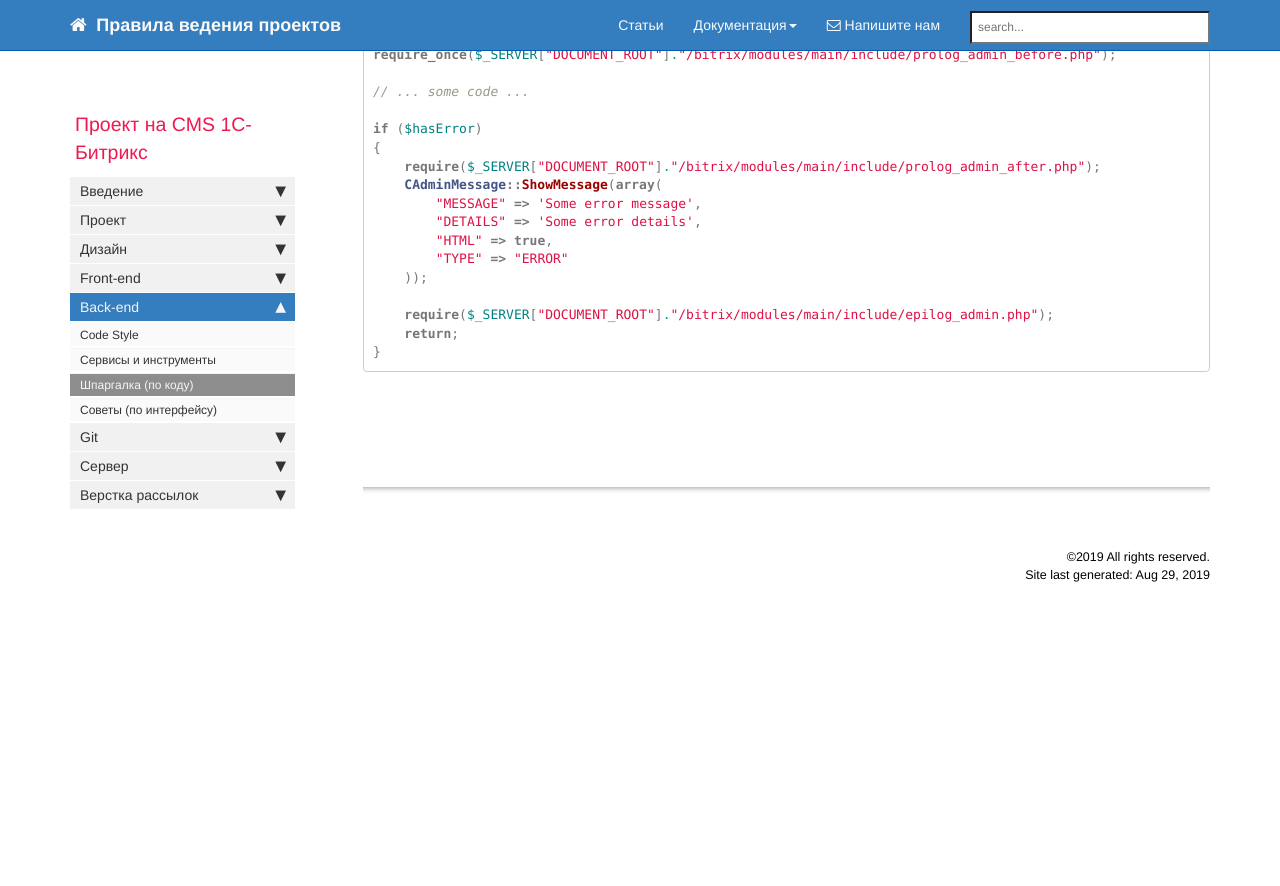
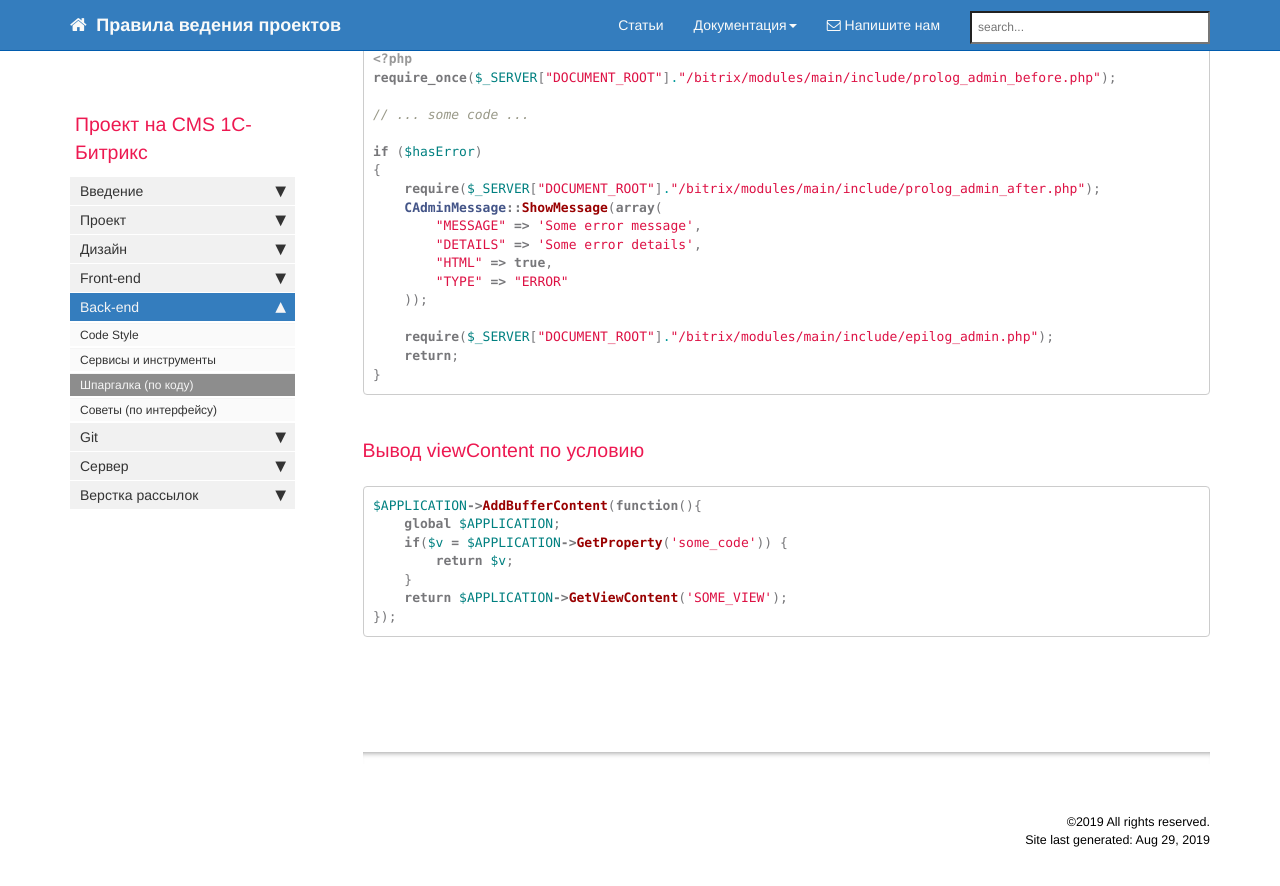
Before and after one commit to gdecider/gdecider.github.io, a Jekyll site: the page built from pages/bx/bx_back-shpora.md, in a window 1280 px wide and 900 px high, scrolled down 15813 px. Shown: the top 886 px of the window. Built offline with Jekyll 4.4.1, drawn with Linux system fonts in a browser that asks for light colours; nearby versions of some CDN libraries; comment, search, counter and statistics services are not loaded; before the commit the page ends 16448 px from its top, so only the background shows below that; some of the changed text lies outside the part shown.

Commit message:
Update bx_back-shpora.md

````diff
--- a/pages/bx/bx_back-shpora.md
+++ b/pages/bx/bx_back-shpora.md
@@ -757,3 +757,15 @@
     return;
 }
 ```
+
+### Вывод viewContent по условию
+
+```php
+$APPLICATION->AddBufferContent(function(){
+    global $APPLICATION;
+    if($v = $APPLICATION->GetProperty('some_code')) {
+        return $v;
+    }
+    return $APPLICATION->GetViewContent('SOME_VIEW');
+});
+```
````
